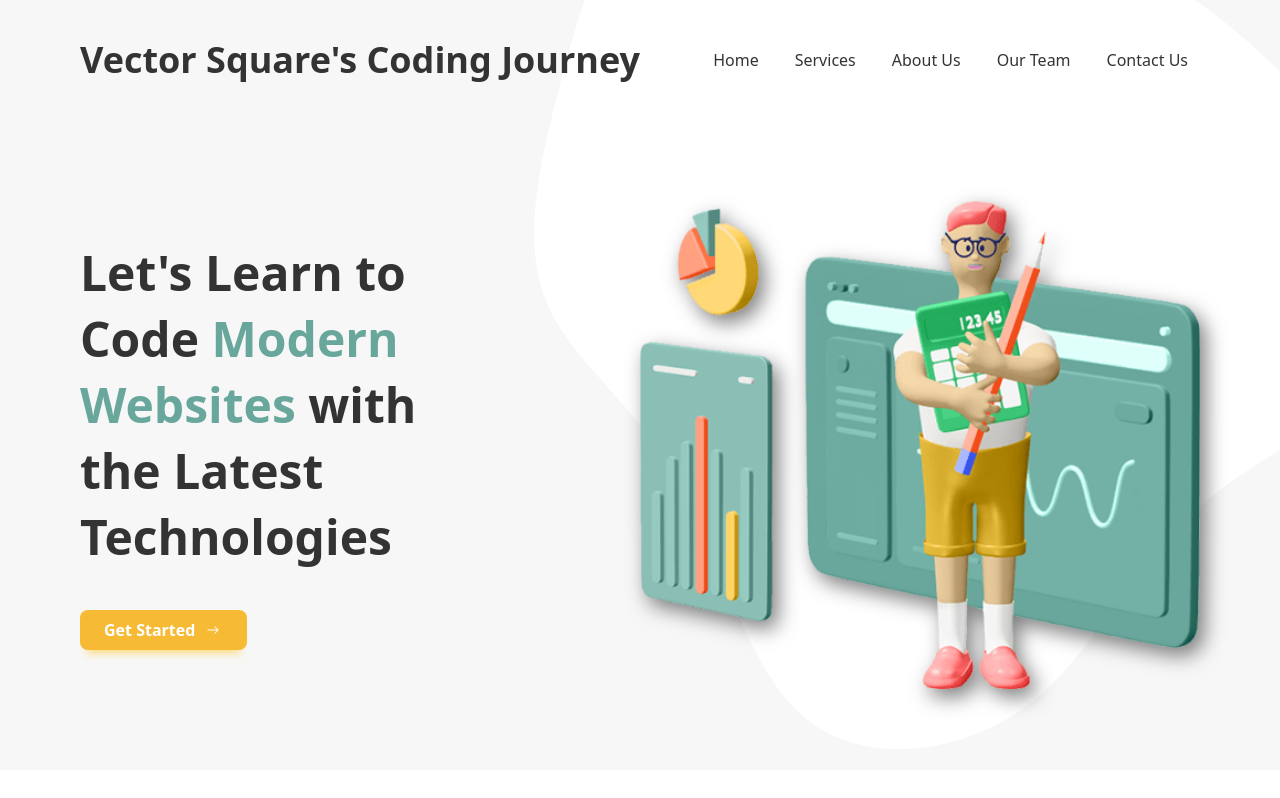
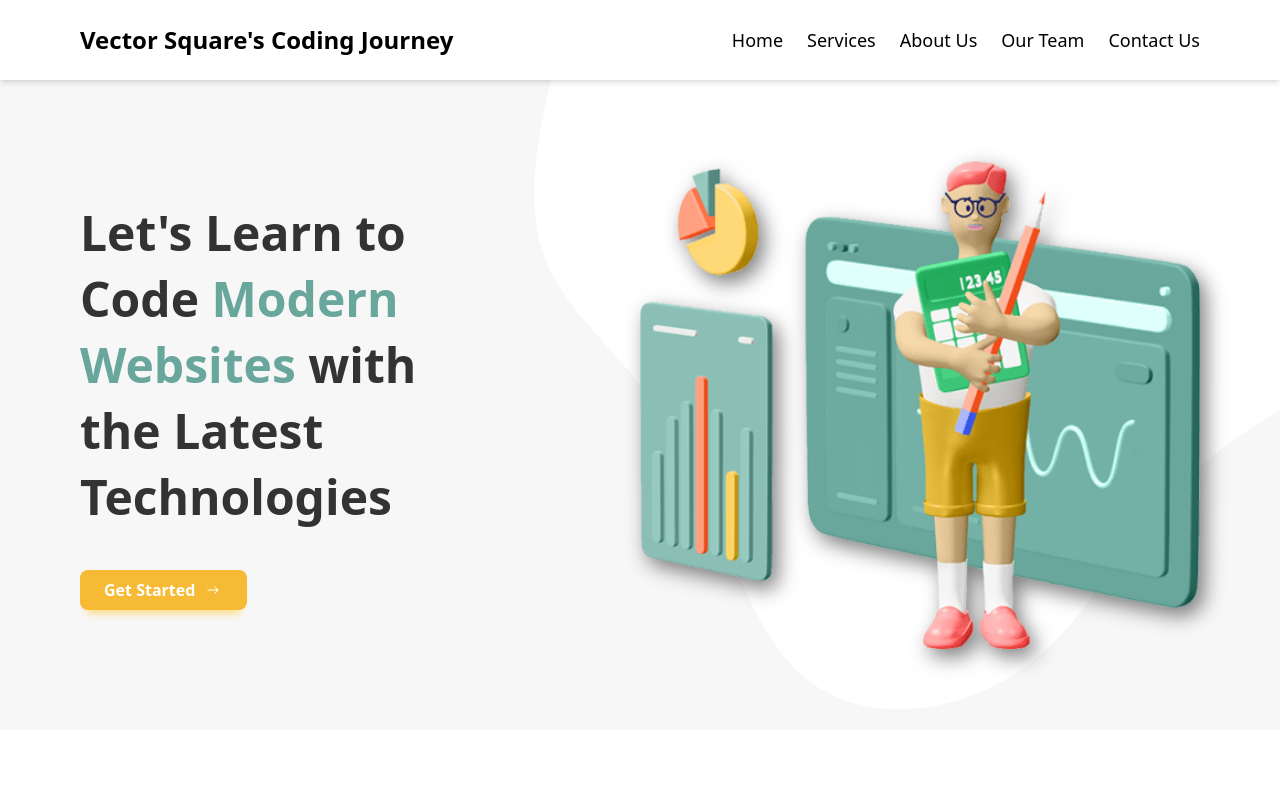
Before and after one commit to MCVelasquez45/vectorsquare, a React (Vite) app: page / in a window 1280 px wide. Shown: the top 798 px of the page. Built offline with nearby package versions, Linux system fonts and the light colour scheme.

Commit message:
pushing updates navigation bar ready for review then merge to main branch

```diff
--- a/src/App.jsx
+++ b/src/App.jsx
@@ -5,17 +5,31 @@ import Banner from "./components/Banner/Banner";
 import Subscribe from "./components/Subscribe/Subscribe";
 import Banner2 from "./components/Banner/Banner2";
 import Footer from "./components/Footer/Footer";
+import Navbar from "./components/Navbar/Navbar";
 
 const App = () => {
   return (
+    <>
+      <Navbar />
       <main className="overflow-x-hidden bg-white text-dark">
+        <section id="home">
           <Hero />
+        </section>
+        <section id="services">
           <Services />
+        </section>
+        <section id="about">
           <Banner />
+        </section>
+        <section id="team">
+          <Banner2 />
+        </section>
+        <section id="contact">
           <Subscribe />
-      <Banner2 />
+        </section>
         <Footer />
       </main>
+    </>
   );
 };
 
--- a/src/components/Hero/Hero.jsx
+++ b/src/components/Hero/Hero.jsx
@@ -1,5 +1,5 @@
 import React from "react";
-import Navbar from "../Navbar/Navbar";
+// import Navbar from "../Navbar/Navbar";
 import { IoIosArrowRoundForward } from "react-icons/io";
 import Blob from "../../assets/blob.svg";
 import HeroPng from "../../assets/hero.png";
@@ -28,7 +28,7 @@ export const FadeUp = (delay) => {
 const Hero = () => {
   return (
     <section className="bg-light overflow-hidden relative">
-      <Navbar />
+      {/* <Navbar /> */}
       <div className="container grid grid-cols-1 md:grid-cols-2 min-h-[650px]">
         {/* Brand Info */}
         <div className="flex flex-col justify-center py-14 md:py-0 relative z-20">
--- a/src/components/Navbar/Navbar.jsx
+++ b/src/components/Navbar/Navbar.jsx
@@ -1,68 +1,71 @@
-import React from "react";
-import { IoMdMenu } from "react-icons/io";
+import React, { useState } from "react";
+import { IoMdMenu, IoMdClose } from "react-icons/io";
 import { motion } from "framer-motion";
 
 const NavbarMenu = [
-  {
-    id: 1,
-    title: "Home",
-    path: "/",
-  },
-  {
-    id: 2,
-    title: "Services",
-    link: "#",
-  },
-  {
-    id: 3,
-    title: "About Us",
-    link: "#",
-  },
-  {
-    id: 4,
-    title: "Our Team",
-    link: "#",
-  },
-  {
-    id: 5,
-    title: "Contact Us",
-    link: "#",
-  },
+  { id: 1, title: "Home", path: "#home" },
+  { id: 2, title: "Services", path: "#services" },
+  { id: 3, title: "About Us", path: "#about" },
+  { id: 4, title: "Our Team", path: "#team" },
+  { id: 5, title: "Contact Us", path: "#contact" },
 ];
+
 const Navbar = () => {
+  const [isOpen, setIsOpen] = useState(false);
+
+  const toggleMenu = () => setIsOpen(!isOpen);
+
   return (
-    <nav className="relative z-20">
+    <nav className="relative z-20 bg-white shadow-md">
       <motion.div
         initial={{ opacity: 0, y: -50 }}
         animate={{ opacity: 1, y: 0 }}
-        className="container py-10 flex justify-between items-center"
+        className="container py-6 flex justify-between items-center"
       >
-        {/* Logo section */}
-        <div>
-          <h1 className="font-bold text-4xl">Vector Square's Coding Journey</h1>
+        {/* Logo */}
+        <h1 className="font-bold text-2xl">Vector Square's Coding Journey</h1>
+
+        {/* Desktop Menu */}
+        <div className="hidden lg:flex gap-6">
+          {NavbarMenu.map((menu) => (
+            <a
+              key={menu.id}
+              href={menu.path}
+              className="text-lg font-medium hover:text-secondary"
+            >
+              {menu.title}
+            </a>
+          ))}
         </div>
-        {/* Menu section */}
-        <div className="hidden lg:block">
-          <ul className="flex items-center gap-3">
+
+        {/* Mobile Menu Button */}
+        <div className="lg:hidden text-3xl cursor-pointer" onClick={toggleMenu}>
+          {isOpen ? <IoMdClose /> : <IoMdMenu />}
+        </div>
+      </motion.div>
+
+      {/* Mobile Menu */}
+      {isOpen && (
+        <motion.div
+          initial={{ opacity: 0, height: 0 }}
+          animate={{ opacity: 1, height: "auto" }}
+          className="lg:hidden bg-gray-100"
+        >
+          <ul className="flex flex-col gap-4 p-4">
             {NavbarMenu.map((menu) => (
               <li key={menu.id}>
                 <a
                   href={menu.path}
-                  className="inline-block py-2 px-3 hover:text-secondary relative group"
+                  onClick={() => setIsOpen(false)}
+                  className="text-lg font-medium hover:text-secondary"
                 >
-                  <div className="w-2 h-2 bg-secondary absolute mt-4 rounded-full left-1/2 -translate-x-1/2 top-1/2 bottom-0 group-hover:block hidden"></div>
                   {menu.title}
                 </a>
               </li>
             ))}
-            {/* <button className="primary-btn">Sign In</button> */}
           </ul>
-        </div>
-        {/* Mobile Hamburger menu section */}
-        <div className="lg:hidden">
-          <IoMdMenu className="text-4xl" />
-        </div>
-      </motion.div>
+        </motion.div>
+      )}
     </nav>
   );
 };
--- a/src/components/Services/Services.jsx
+++ b/src/components/Services/Services.jsx
@@ -125,11 +125,12 @@ const Services = () => {
     <section className="bg-white">
       <div className="container pb-14 pt-16">
         <h1 className="text-4xl font-bold text-left pb-10">
-        Languages & Technologies Covered in Our Program
+          Languages & Technologies Covered in Our Program
         </h1>
         <div className="grid grid-cols-2 sm:grid-cols-3 md:grid-cols-6 gap-8">
           {ServicesData.map((service) => (
             <motion.div
+              key={service.id} // Add unique key prop here
               variants={SlideLeft(service.delay)}
               initial="initial"
               whileInView={"animate"}
--- a/src/index.css
+++ b/src/index.css
@@ -13,3 +13,6 @@
     filter: drop-shadow(6px 8px 10px rgba(0, 0, 0, 0.5));
   }
 }
+html {
+  scroll-behavior: smooth;
+}
```
Also changed, not shown: 2 other files (tests, documents, lock files or other folders). Lines whose indentation alone changed are shown as unchanged.
